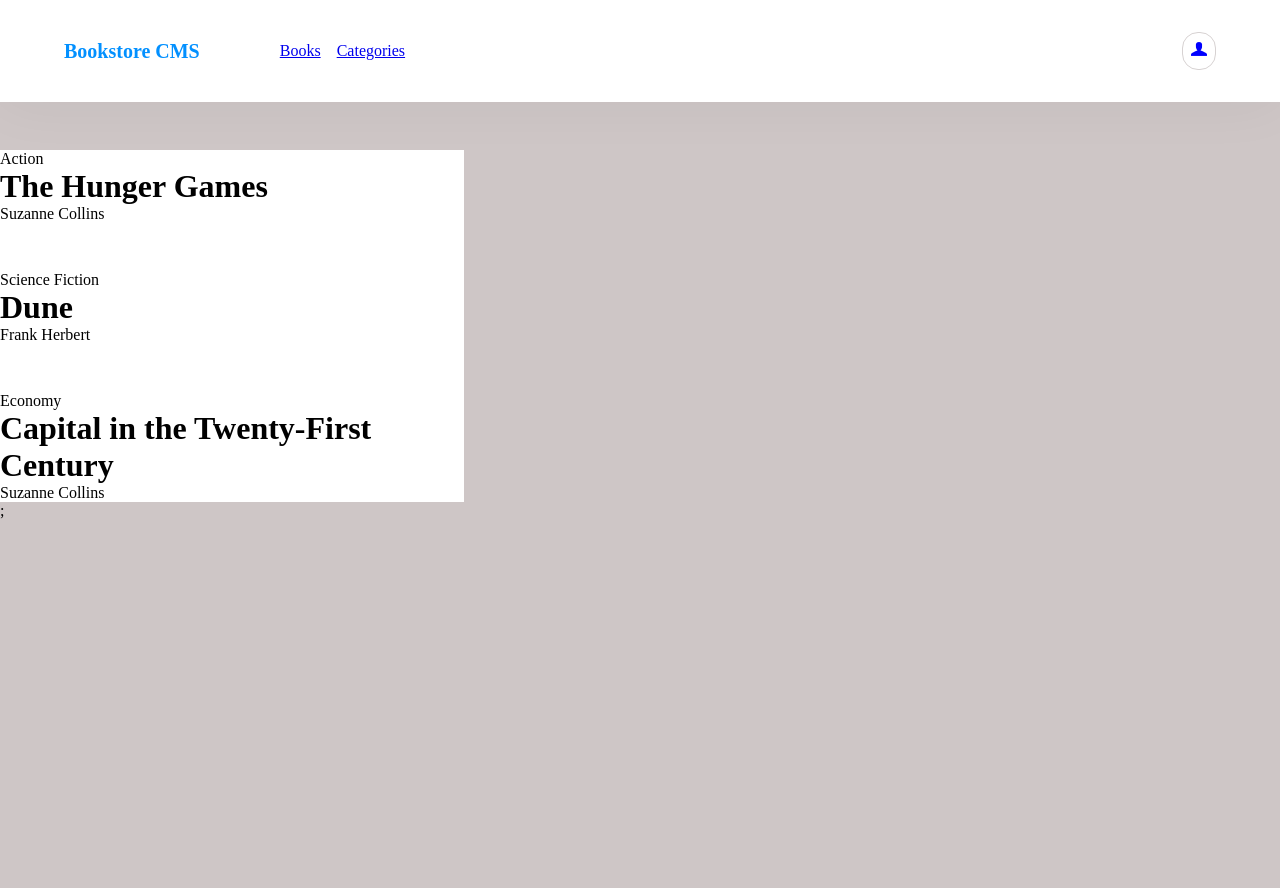
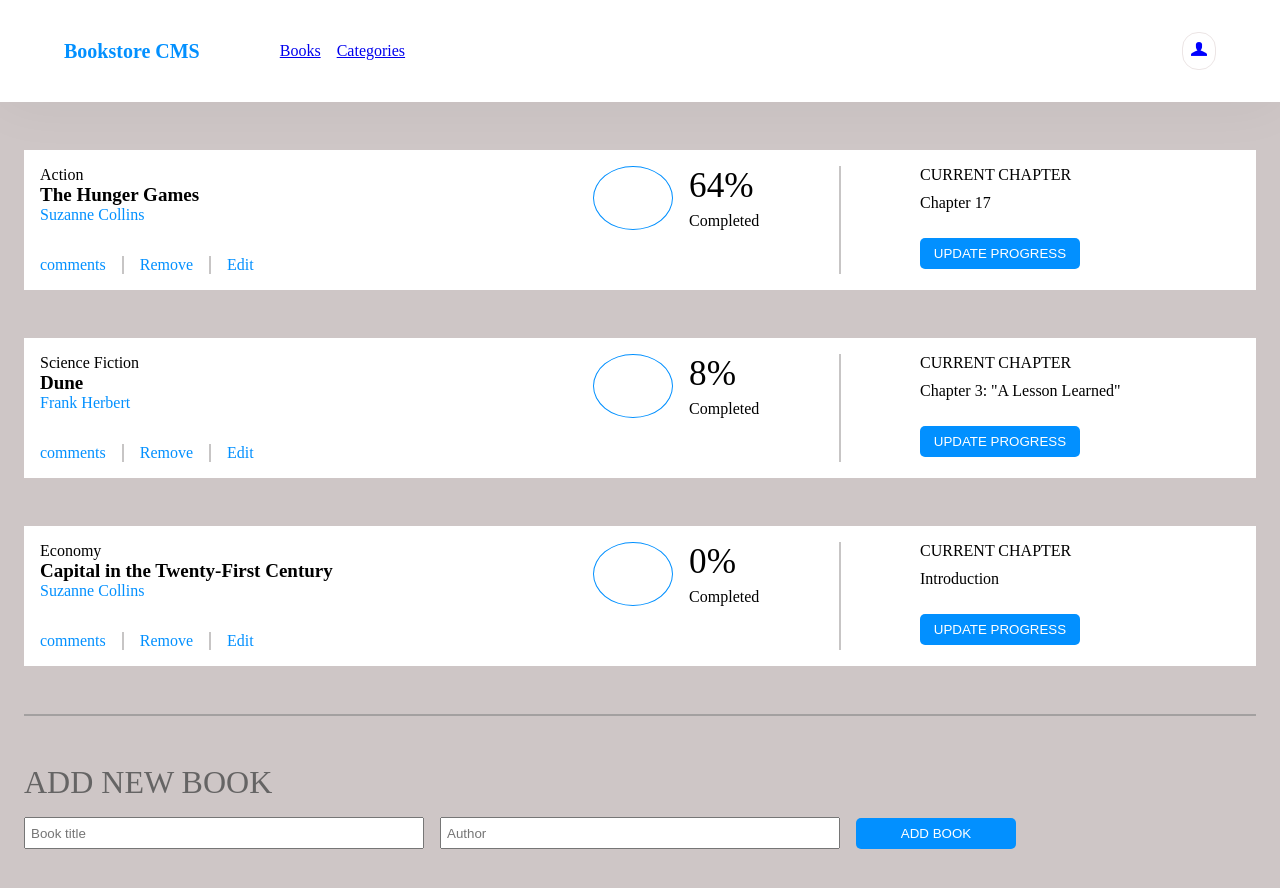
Before and after one commit to fatmahussein/book-store, a React (Create React App) app: page / in a window 1280 px wide. Shown: the top 888 px of the page. Before the commit the page ends 800 px from the top, so only its background shows below. Built offline with nearby package versions, Linux system fonts and the light colour scheme.

Commit message:
Add user interface

```diff
--- a/src/components/Bookcard.js
+++ b/src/components/Bookcard.js
@@ -1,4 +1,3 @@
-import React from 'react';
 import './book.css';
 
 function Bookcard() {
@@ -8,6 +7,7 @@ function Bookcard() {
       name: 'The Hunger Games',
       author: 'Suzanne Collins',
       percentageComplete: 64,
+      currentChapter: 'Chapter 17',
       id: 1,
     },
     {
@@ -15,32 +15,69 @@ function Bookcard() {
       name: 'Dune',
       author: 'Frank Herbert',
       percentageComplete: 8,
+      currentChapter: 'Chapter 3: "A Lesson Learned"',
       id: 2,
     },
     {
       category: 'Economy',
       name: 'Capital in the Twenty-First Century',
       author: 'Suzanne Collins',
+      currentChapter: 'Introduction',
       percentageComplete: 0,
       id: 3,
     },
   ];
   return (
-    <>
+
     <ul className="card">
 
       {books.map((book) => (
+
+        <>
           <li key={book.id} className="cardlist">
+            <div className="columns">
+
+              <div className="col1">
                 <p>{book.category}</p>
                 <h1>{book.name}</h1>
-            <p>{book.author}</p>
+                <p id="author" className="i">{book.author}</p>
+                <div className="comment">
+                  <p className="i">comments</p>
+                  <div className="border" />
+                  <p className="i">Remove</p>
+                  <div className="border" />
+                  <p className="i">Edit</p>
+                </div>
+              </div>
 
+              <div className="col2">
+                <div className="progress" />
+                <div className="percentage">
+                  <p className="Percent">
+                    {book.percentageComplete}
+                    %
+                  </p>
+
+                  <p>Completed</p>
+                </div>
+              </div>
+
+              <div className="border" />
+
+              <div className="col3">
+                <p>CURRENT CHAPTER</p>
+                <p>{book.currentChapter}</p>
+                <button type="button">UPDATE PROGRESS</button>
+              </div>
+
+            </div>
           </li>
+        </>
+
       ))}
 
     </ul>
 
-    </>
   );
 }
 
--- a/src/components/Books.js
+++ b/src/components/Books.js
@@ -1,12 +1,15 @@
 import Bookcard from './Bookcard';
+import BookForm from './addBookForm';
 
 function Books() {
   return (
+
     <>
-
-      <Bookcard />
-      ;
-
+      <div>
+        <Bookcard />
+        <div className="borderline" />
+        <BookForm />
+      </div>
     </>
 
   );
--- a/src/components/book.css
+++ b/src/components/book.css
@@ -1,12 +1,118 @@
+@import url('https://fonts.googleapis.com/css2?family=Roboto:wght@300&display=swap');
 
-.card{
-    width: 29rem;
-    height: min-content;
-    background-color: white;
+.card {
+  margin-left: 1.5rem;
+  margin-right: 1.5rem;
+  font-family: RobotoSlab, serif;
 }
-.cardlist{
-    display: flex;
-    margin-left: auto;flex-direction: column;
-    margin-right: auto;
-    margin-top: 3rem;
+
+.cardlist {
+  background-color: white;
+  display: flex;
+  flex-direction: column;
+  margin-top: 3rem;
+  padding: 1rem;
 }
+
+.columns {
+  display: flex;
+  justify-content: space-between;
+}
+
+.col1 {
+  width: 20rem;
+}
+
+.col2 {
+  width: 20rem;
+  display: flex;
+  gap: 1rem;
+  justify-content: flex-end;
+}
+
+.col3 {
+  width: 20rem;
+  display: flex;
+  flex-direction: column;
+  gap: 10px;
+}
+
+h1 {
+  font-size: 19px;
+}
+
+.i {
+  color: #0290ff;
+}
+
+.comment {
+  display: flex;
+  margin-top: 2rem;
+  gap: 1rem;
+}
+
+.border {
+  border: 1px solid rgb(199, 197, 197);
+}
+
+.progress {
+  width: 5rem;
+  height: 4rem;
+  border: 1px solid #0290ff;
+  border-radius: 50%;
+}
+
+.percentage {
+  display: flex;
+  flex-direction: column;
+  gap: 0.4rem;
+}
+
+.Percent {
+  font-size: 2.2rem;
+}
+
+button {
+  background-color: #0290ff;
+  outline: none;
+  border: none;
+  width: 10rem;
+  padding: 0.5rem;
+  margin-top: 1rem;
+  border-radius: 5px;
+  color: white;
+}
+
+form {
+  display: flex;
+  flex-direction: column;
+  margin: 0 1.5rem 10rem;
+}
+
+label {
+  font-size: 2rem;
+  color: rgb(101, 100, 100);
+}
+
+.formelements {
+  display: flex;
+  gap: 1rem;
+  align-items: center;
+  margin-top: 1rem;
+}
+
+input {
+  width: 25rem;
+  height: 2rem;
+  padding: 5px;
+  outline: none;
+}
+
+form button {
+  padding: 0.5rem;
+  display: flex;
+  text-align: center;
+  justify-content: center;
+  align-items: center;
+  margin-top: 0;
+}
--- a/src/index.css
+++ b/src/index.css
@@ -1,25 +1,28 @@
-*{
+* {
   margin: 0;
   padding: 0;
   box-sizing: border-box;
 }
-body{
+
+body {
   background-color: rgb(206, 198, 198);
 }
-.navigationbar{
+
+.navigationbar {
   background-color: white;
   display: flex;
   gap: 5rem;
   padding: 1rem 4rem;
   box-shadow: 0 0 60px 0 rgba(0, 0, 0, 0.05);
+}
 
-}
-nav{
+nav {
   display: flex;
   align-items: center;
   gap: 1rem;
 }
-.bookstorecms{
+
+.bookstorecms {
   color: #0290ff;
   font-weight: 800;
   font-size: 20px;
@@ -27,15 +30,22 @@ nav{
   display: flex;
   align-items: center;
 }
-.circleborder{
+
+.circleborder {
   margin-left: auto;
   margin-top: 1rem;
   margin-bottom: 1rem;
   padding: 0.5rem;
-  border: 1px solid rgb(215, 210, 210);
+  border: 1px solid #ece5e5;
   border-radius: 1rem;
 }
-.user-logo{
-width: 1rem;
-height: 1rem;
+
+.user-logo {
+  width: 1rem;
+  height: 1rem;
 }
+
+.borderline {
+  border: 1px solid rgb(163, 160, 160);
+  margin: 3rem 1.5rem;
+}
```
Also changed, not shown: src/components/updateButton.js (added, +7 -0 lines). Lines whose indentation alone changed are shown as unchanged.
